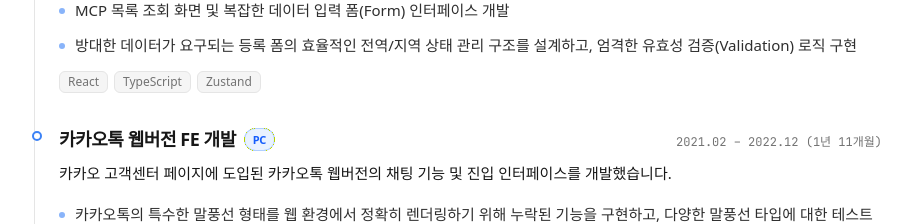
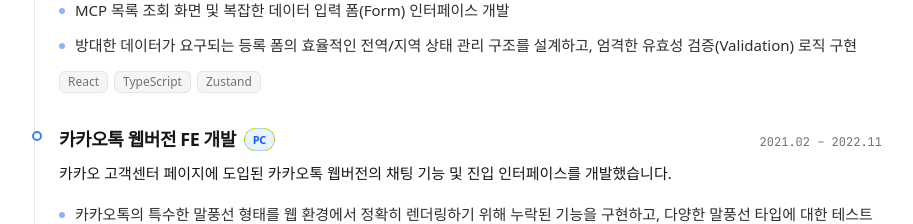
Before and after one commit to ChanhuiSeok/blog, a Next.js app: page /about in a window 1280 px wide. Shown: the part 1460-1684 px from the top of the page, without its empty margins (182-1095 px from the left). Built offline with nearby package versions, Linux system fonts and the light colour scheme; no server answers; a web font is replaced by a local one.

Commit message:
fix: 카카오톡 웹버전 period 수정

```diff
--- a/app/(public)/about/page.tsx
+++ b/app/(public)/about/page.tsx
@@ -132,7 +132,7 @@
       {
         title: "카카오톡 웹버전 FE 개발",
         platforms: ["PC"],
-        period: "2021.02 – 2022.12 (1년 11개월)",
+        period: "2021.02 – 2022.11",
         overview:
           "카카오 고객센터 페이지에 도입된 카카오톡 웹버전의 채팅 기능 및 진입 인터페이스를 개발했습니다.",
         achievements: [
```
